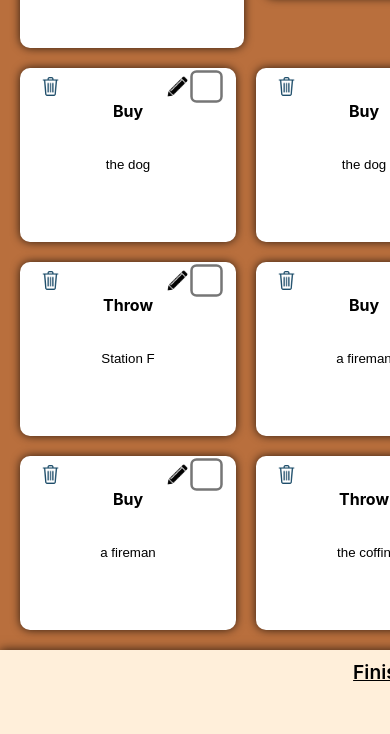
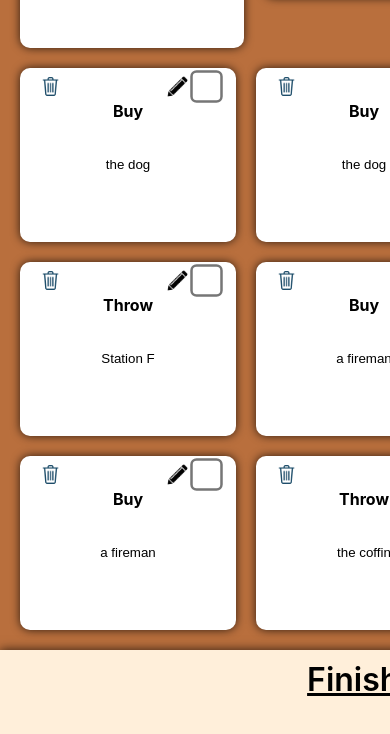
Before and after one commit to eracine4/tasks-manager, a React (Create React App) app: page /todos in a window 390 px wide. Shown: the part 256-990 px from the top of the page. Built offline with nearby package versions, Linux system fonts and the light colour scheme.

Commit message:
responsive adjustments

```diff
--- a/src/components/TaskListItem/TaskListItem.scss
+++ b/src/components/TaskListItem/TaskListItem.scss
@@ -19,7 +19,7 @@
             width: 18px;
 
             @media (max-width: 768px) {
-                width: 25px
+                width: 45px !important;
             }
         }
     }
--- a/src/components/TodoPage/TodoPage.scss
+++ b/src/components/TodoPage/TodoPage.scss
@@ -101,6 +101,10 @@ box-shadow: 0px 0px 10px 0px rgba(0, 0, 0, 0.75);
             font-size: 1.2em;
             text-decoration: underline;
             padding: 10px 5px;
+
+            @media (max-width: 768px) {
+                font-size: 2em;
+            }
         }
 
         &.appear {
```
